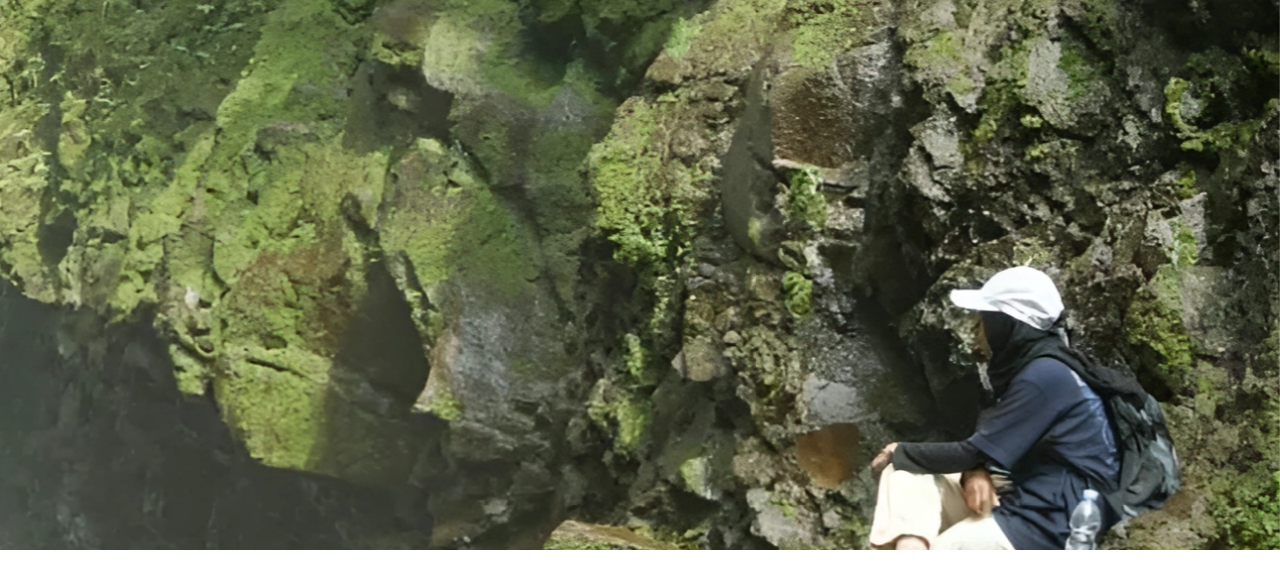
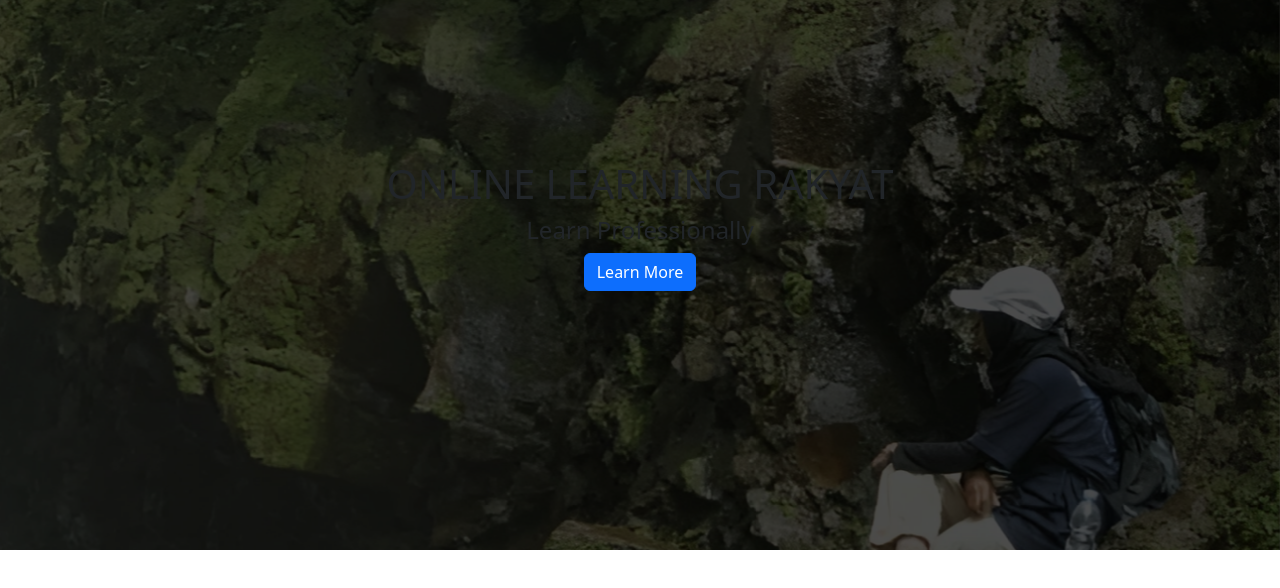
Before and after one commit to Bahrul-Rozak/Online-Learning-Rakyat, a React (Create React App) app: page / in a window 1280 px wide. Shown: the top 588 px of the page. Built offline with nearby package versions, Linux system fonts and the light colour scheme.

Commit message:
Top Banner Component 2

```diff
--- a/src/asset/css/custom.css
+++ b/src/asset/css/custom.css
@@ -6,3 +6,14 @@
        background-size: cover;
        min-height: 550px;
 }
+
+.topBannerOverlay {
+       background: rgba(0, 0, 0, 0.7);
+       min-height: 550px;
+       position: absolute;
+       width: 100%;
+}
+
+.topContent {
+       margin-top: 10em;
+}
--- a/src/components/TopBanner/TopBanner.jsx
+++ b/src/components/TopBanner/TopBanner.jsx
@@ -1,12 +1,25 @@
 import React, { Component, Fragment } from "react";
-import { Container } from "react-bootstrap";
+import { Button, Col, Container, Row } from "react-bootstrap";
 import "../../asset/css/custom.css";
+import "../../asset/css/bootstrap.min.css";
 
 class TopBanner extends Component {
   render() {
     return (
       <Fragment>
-        <Container className="topFixedBanner"></Container>
+        <Container fluid={true} className="topFixedBanner p-0">
+          <div className="topBannerOverlay">
+            <Container className="topContent">
+              <Row>
+                <Col className="text-center">
+                  <h1>ONLINE LEARNING RAKYAT</h1>
+                  <h4>Learn Professionally</h4>
+                  <Button variant="primary">Learn More</Button>
+                </Col>
+              </Row>
+            </Container>
+          </div>
+        </Container>
       </Fragment>
     );
   }
```
